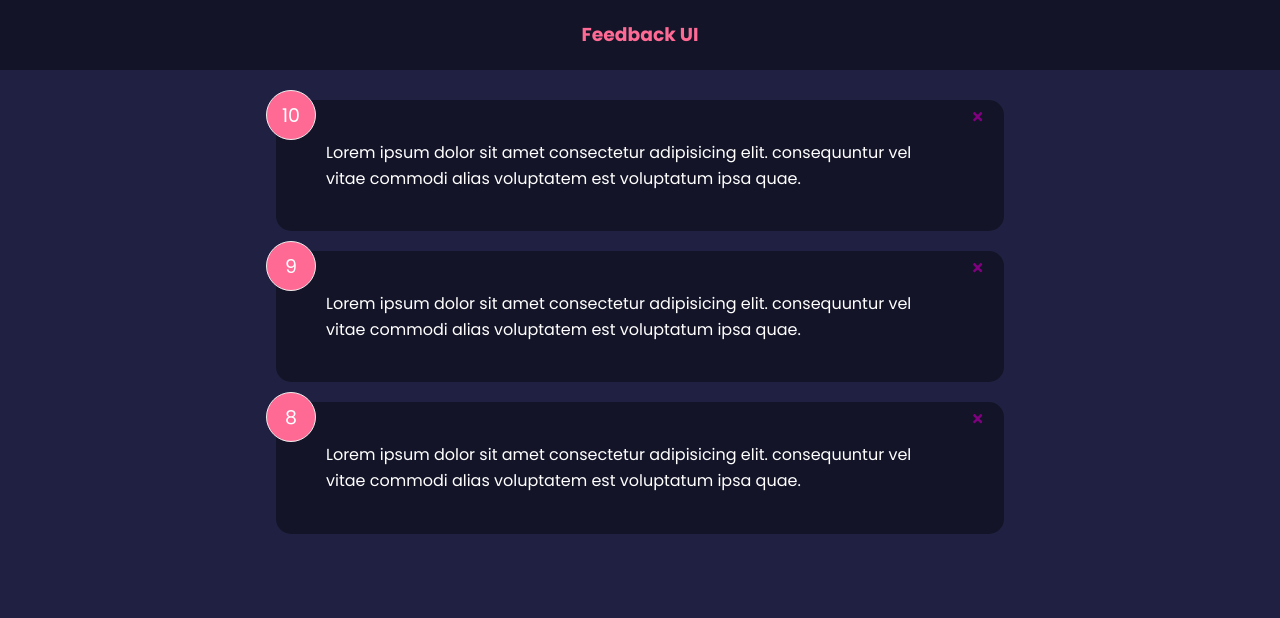
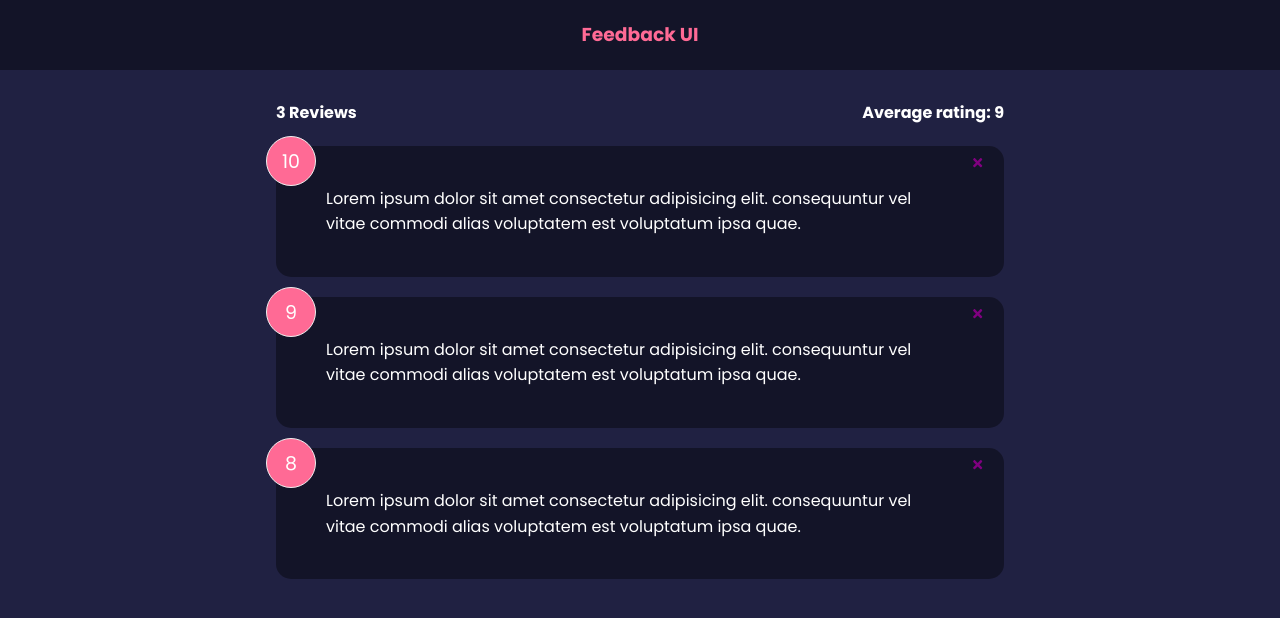
Before and after one commit to igorhsil/react-travesty, a React (Create React App) app: page / in a window 1280 px wide. Shown: the top 618 px of the page. Built offline with nearby package versions, Linux system fonts and the light colour scheme.

Commit message:
average rating

```diff
--- a/src/App.js
+++ b/src/App.js
@@ -1,6 +1,7 @@
 import { useState } from 'react';
 import Header from './components/Header';
 import FeedbackList from './components/FeedbackList';
+import FeedbackStats from './components/FeedbackStats';
 
 import feedbackData from './components/data/seed';
 
@@ -17,6 +18,7 @@
     <>
       <Header />
       <div className="container">
+        <FeedbackStats feedback={feedback} />
         <FeedbackList feedback={feedback} handleDelete={deleteFeedback} />
       </div>
     </>
--- a/src/components/FeedbackList.js
+++ b/src/components/FeedbackList.js
@@ -1,4 +1,3 @@
-import { logDOM } from '@testing-library/react';
 import React from 'react';
 import FeedbackItem from './FeedbackItem';
 
--- /dev/null
+++ b/src/components/FeedbackStats.js
@@ -0,0 +1,20 @@
+import React from 'react';
+
+export default function FeedbackStats({ feedback }) {
+  // calc ratings average
+
+  let average =
+    feedback.reduce((acc, cur) => {
+      return acc + cur.rating;
+    }, 0) / feedback.length;
+
+  // if it's 9.0 remove '.0'
+  average = average.toFixed(1).replace(/[.,]0$/, '');
+
+  return (
+    <div className="feedback-stats">
+      <h4>{feedback.length} Reviews</h4>
+      <h4>Average rating: {!isNaN(average) ? average : 0} </h4>
+    </div>
+  );
+}
```
